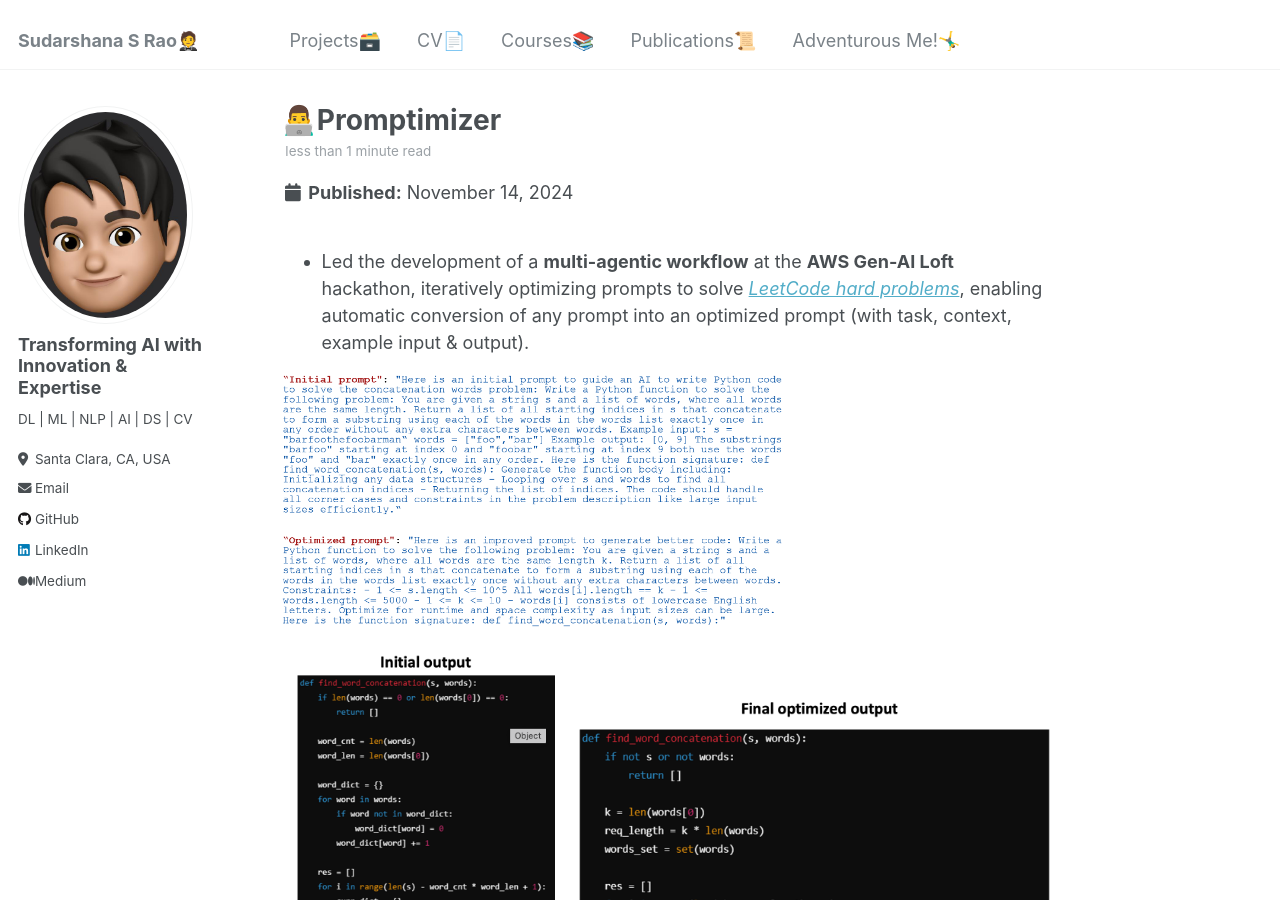
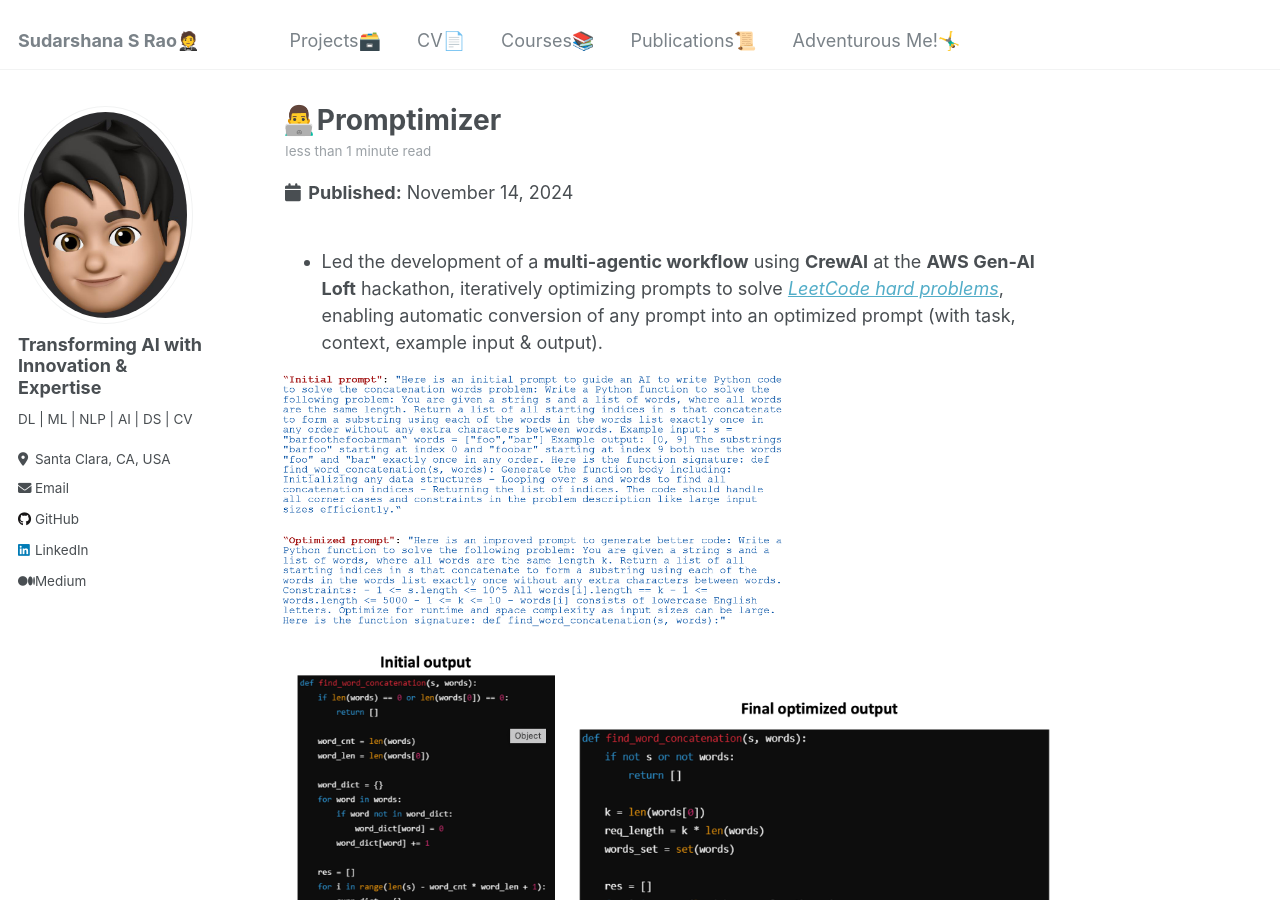
Before and after one commit to SudarshanaSRao/SudarshanaSRao.github.io, a Jekyll site: the page built from _portfolio/portfolio-40.md, in a window 1280 px wide and 900 px high. Built offline with Jekyll 4.4.1, drawn with Linux system fonts in a browser that asks for light colours.

Commit message:
Update portfolio-40.md

```diff
--- a/_portfolio/portfolio-40.md
+++ b/_portfolio/portfolio-40.md
@@ -11,7 +11,7 @@ tags:
   - CrewAI
 ---
 
-* Led the development of a **multi-agentic workflow** at the **AWS Gen-AI Loft** hackathon, iteratively optimizing prompts to solve [_LeetCode hard problems_](https://www.kaggle.com/datasets/akshatsharma0610/leetcode-all-hard-problems-dataset){:target="_blank"}, enabling automatic conversion of any prompt into an optimized prompt (with task, context, example input & output).
+* Led the development of a **multi-agentic workflow** using **CrewAI** at the **AWS Gen-AI Loft** hackathon, iteratively optimizing prompts to solve [_LeetCode hard problems_](https://www.kaggle.com/datasets/akshatsharma0610/leetcode-all-hard-problems-dataset){:target="_blank"}, enabling automatic conversion of any prompt into an optimized prompt (with task, context, example input & output).
 
 <img height="500" width="500" src="/images/prompt1.png" style="cursor: crosshair;">
 
```
